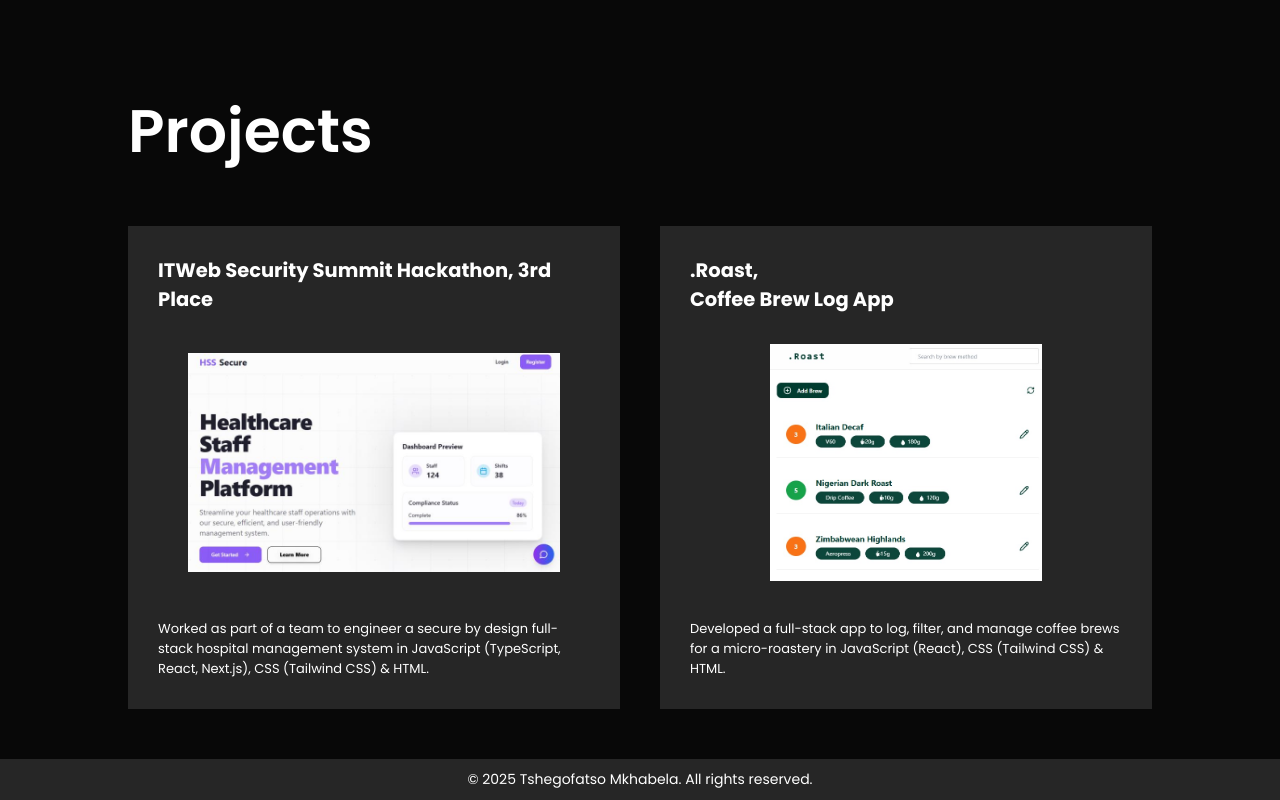
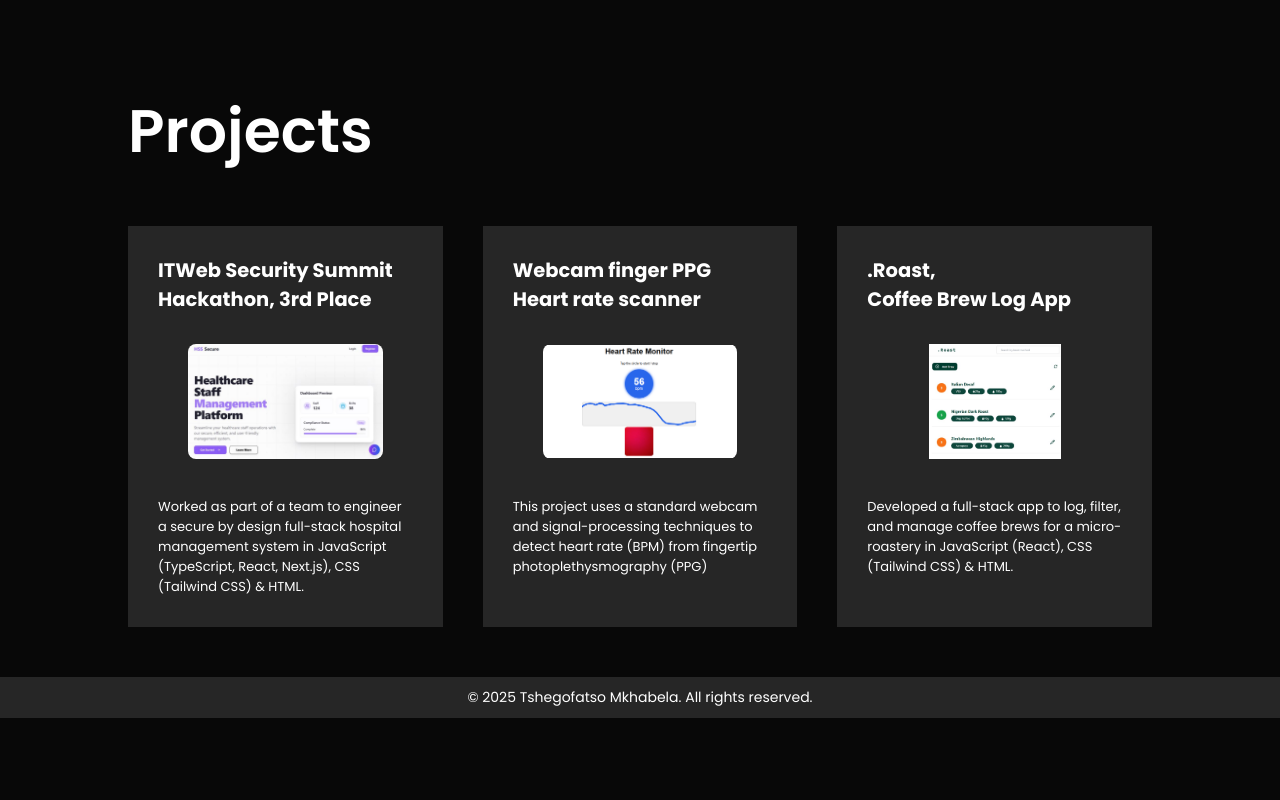
Before and after one commit to TshegofatsoMkhabela/PLP-portfolio, a website built with Vite: page index.html in a window 1280 px wide. Shown: the part 1451-2251 px from the top of the page. After the commit the page ends 2169 px from the top, so only its background shows below. Built offline with nearby package versions, Linux system fonts and the light colour scheme.

Commit message:
feat: add PPG project

```diff
--- a/index.html
+++ b/index.html
@@ -174,6 +174,27 @@
             <!-- === Project 2 === -->
             <div>
               <h2>
+                <span>Webcam finger PPG<br />Heart rate scanner</span>
+              </h2>
+              <a
+                href="https://ubuntu-care-finger-scan.vercel.app/"
+                target="_blank"
+                rel="noopener noreferrer"
+                ><div class="project-image-wrapper">
+                  <img
+                    src="/public/assets/images/heart-rate.PNG"
+                    alt="project1"
+                  /></div
+              ></a>
+              <p>
+                This project uses a standard webcam and signal-processing
+                techniques to detect heart rate (BPM) from fingertip
+                photoplethysmography (PPG)
+              </p>
+            </div>
+            <!-- === Project 2 === -->
+            <div>
+              <h2>
                 <span>.Roast,<br />Coffee Brew Log App</span>
               </h2>
               <a
```
Also changed, not shown: public/assets/images/heart-rate.PNG (added).
